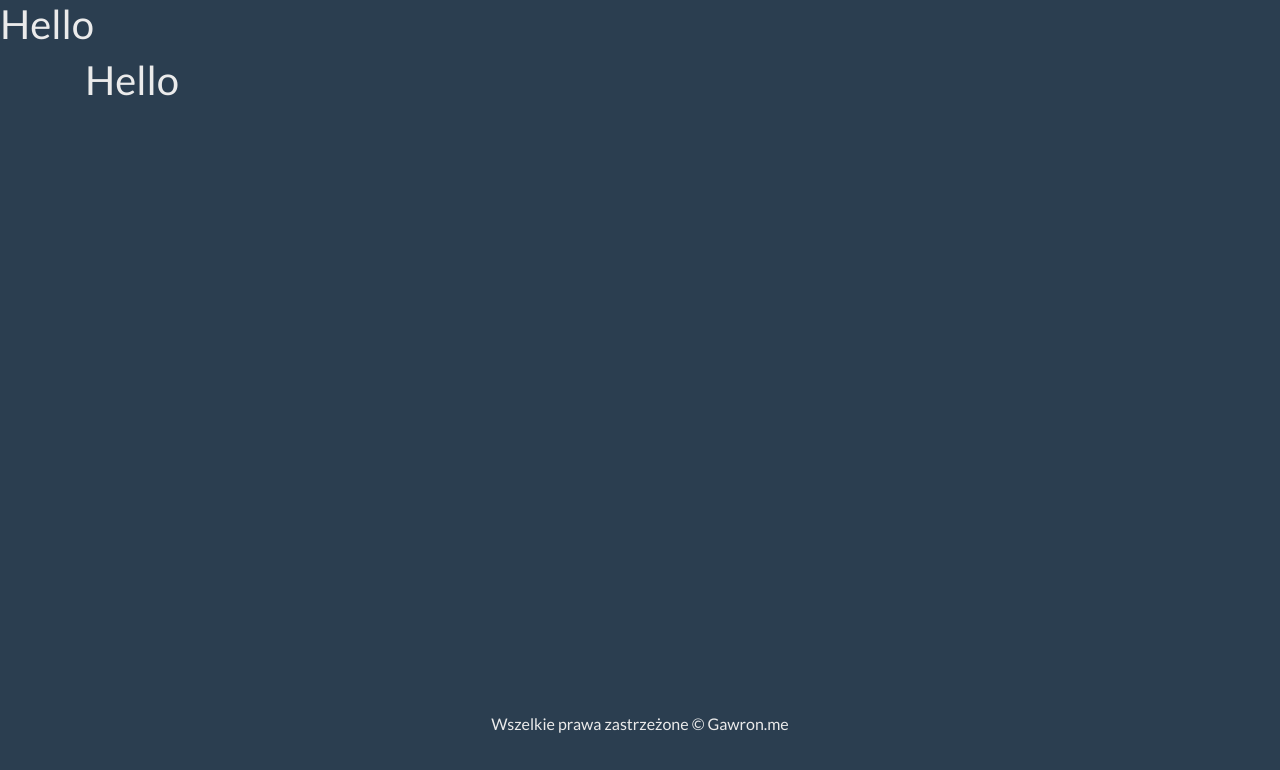
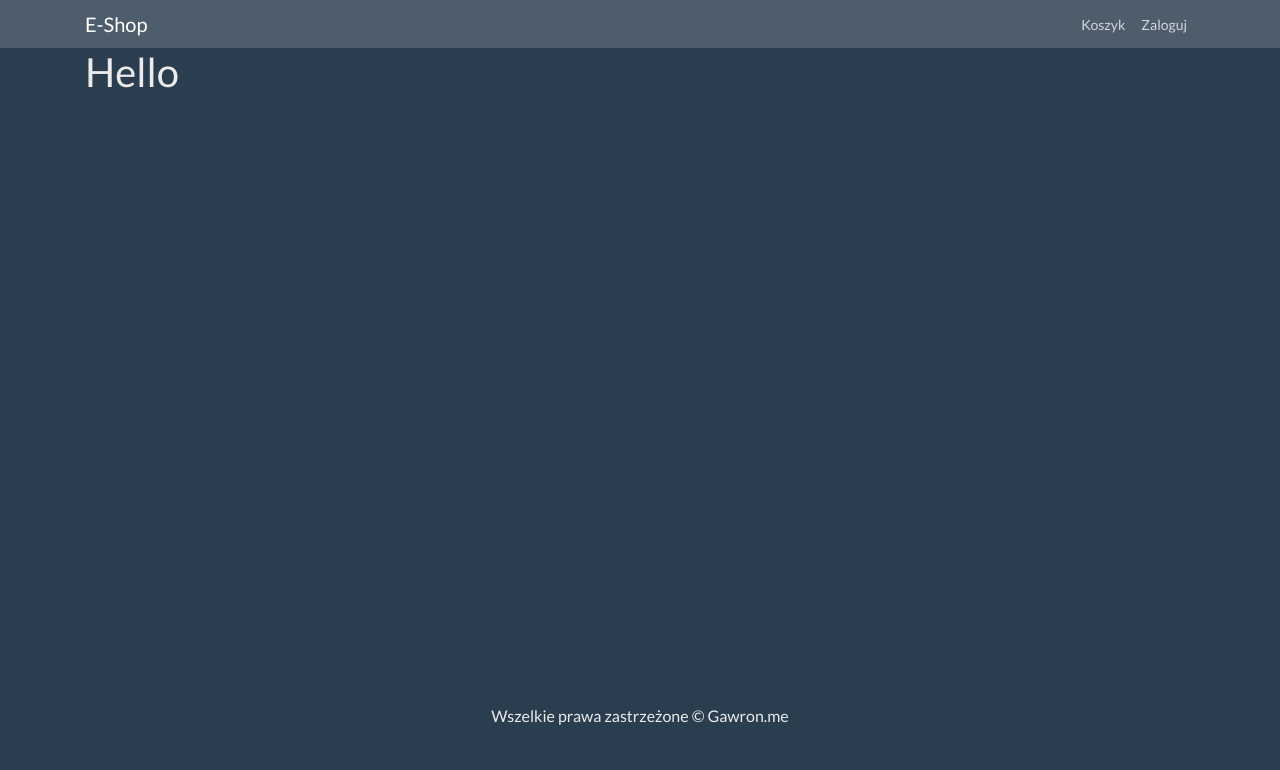
Before and after one commit to Elldrigar/e-shop, a React (Create React App) app in the folder front/: page / in a window 1280 px wide. Shown: the top 770 px of the page. Built offline with nearby package versions, Linux system fonts and the light colour scheme.

Commit message:
Add navigation

```diff
--- a/front/src/components/Header/Header.jsx
+++ b/front/src/components/Header/Header.jsx
@@ -1,10 +1,22 @@
 import React from 'react'
+import { Navbar, Nav, Container } from 'react-bootstrap'
 
 const Header = () => {
   return (
-    <>
-      <h1>Hello</h1>
-    </>
+    <header>
+      <Navbar bg='dark' variant='dark' expand='lg' callapseOnSelect>
+        <Container>
+          <Navbar.Brand href='/'>E-Shop</Navbar.Brand>
+          <Navbar.Toggle aria-controls='basic-navbar-nav' />
+          <Navbar.Collapse id='basic-navbar-nav'>
+            <Nav className='ml-auto'>
+              <Nav.Link href='/cart'>Koszyk</Nav.Link>
+              <Nav.Link href='/login'>Zaloguj</Nav.Link>
+            </Nav>
+          </Navbar.Collapse>
+        </Container>
+      </Navbar>
+    </header>
   )
 }
 
```
